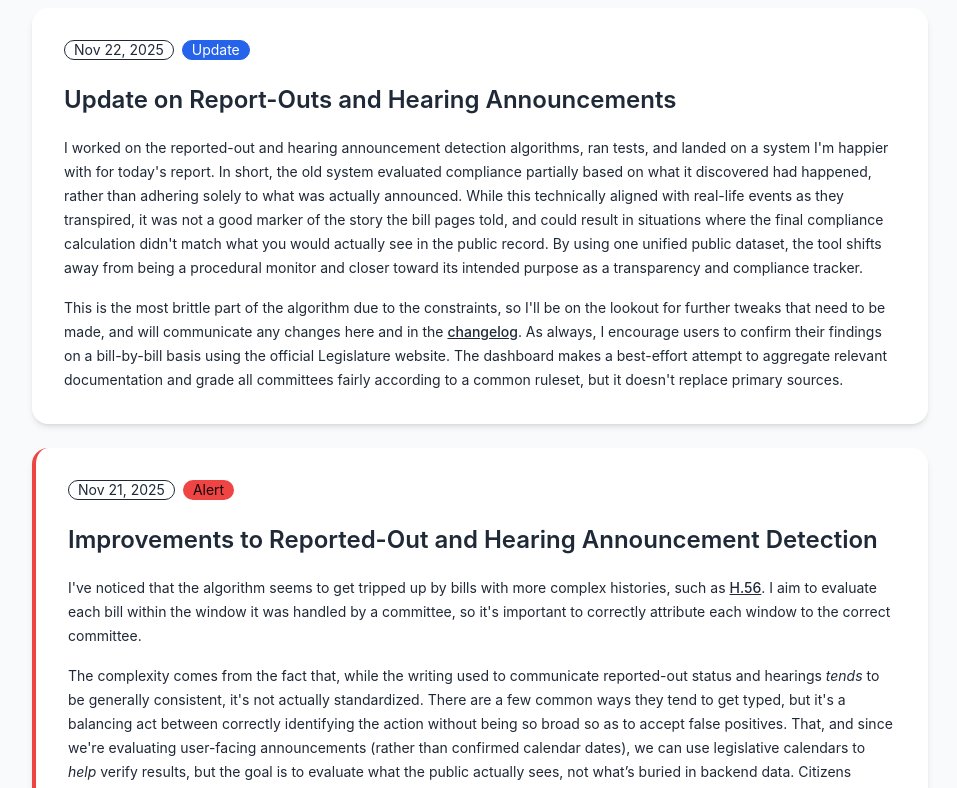
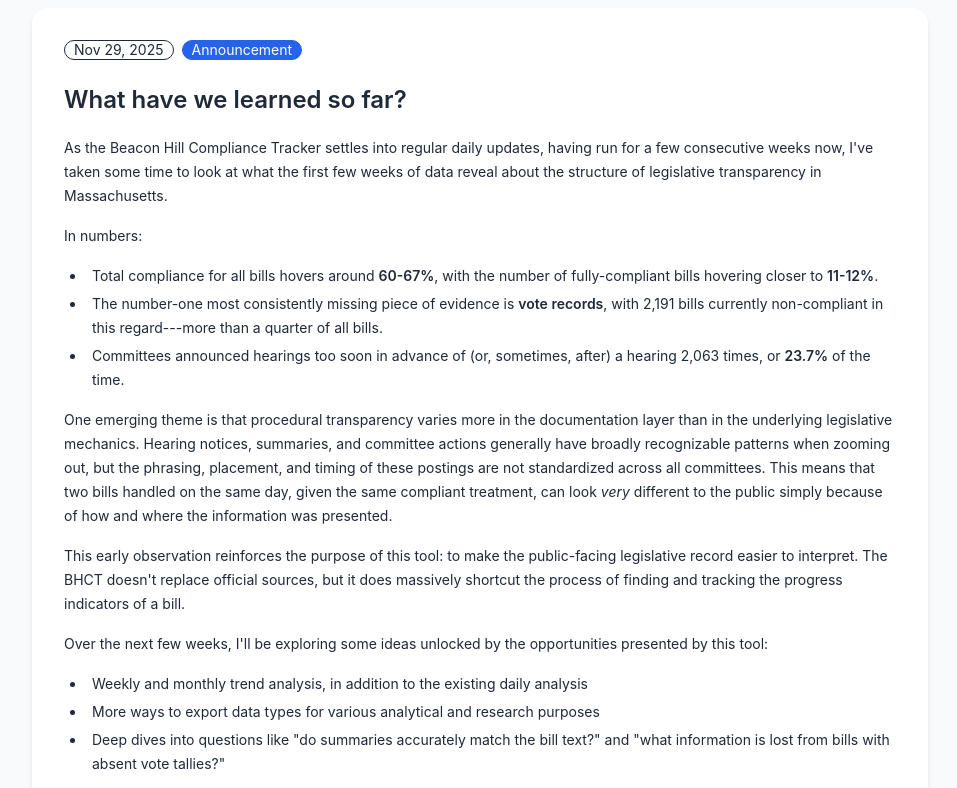
Before and after one commit to arbowl/beacon-hill-tracker, a React (Vite) app in the folder frontend/: page /updates in a window 1280 px wide. Shown: the part 200-988 px from the top of the page, without its empty margins (160-1117 px from the left). Built offline with nearby package versions, Linux system fonts and the light colour scheme.

Commit message:
Refactor Update interface and data structure

```diff
--- a/frontend/src/data/updates.ts
+++ b/frontend/src/data/updates.ts
@@ -48,4 +48,27 @@ I am pursuing these improvements out of a commitment to transparency and accurac
 This is the most brittle part of the algorithm due to the constraints, so I'll be on the lookout for further tweaks that need to be made, and will communicate any changes here and in the [changelog](https://beaconhilltracker.org/about). As always, I encourage users to confirm their findings on a bill-by-bill basis using the official Legislature website. The dashboard makes a best-effort attempt to aggregate relevant documentation and grade all committees fairly according to a common ruleset, but it doesn't replace primary sources.`,
   type: 'update',
   },
+  {
+    id: 4,
+    date: '2025-11-29',
+    title: 'What have we learned so far?',
+    content: `As the Beacon Hill Compliance Tracker settles into regular daily updates, having run for a few consecutive weeks now, I've taken some time to look at what the first few weeks of data reveal about the structure of legislative transparency in Massachusetts.
+
+In numbers:
+- Total compliance for all bills hovers around **60-67%**, with the number of fully-compliant bills hovering closer to **11-12%**.
+- The number-one most consistently missing piece of evidence is **vote records**, with 2,191 bills currently non-compliant in this regard---more than a quarter of all bills.
+- Committees announced hearings too soon in advance of (or, sometimes, after) a hearing 2,063 times, or **23.7%** of the time.
+
+One emerging theme is that procedural transparency varies more in the documentation layer than in the underlying legislative mechanics. Hearing notices, summaries, and committee actions generally have broadly recognizable patterns when zooming out, but the phrasing, placement, and timing of these postings are not standardized across all committees. This means that two bills handled on the same day, given the same compliant treatment, can look _very_ different to the public simply because of how and where the information was presented.
+
+This early observation reinforces the purpose of this tool: to make the public-facing legislative record easier to interpret. The BHCT doesn't replace official sources, but it does massively shortcut the process of finding and tracking the progress indicators of a bill.
+
+Over the next few weeks, I'll be exploring some ideas unlocked by the opportunities presented by this tool:
+- Weekly and monthly trend analysis, in addition to the existing daily analysis
+- More ways to export data types for various analytical and research purposes
+- Deep dives into questions like "do summaries accurately match the bill text?" and "what information is lost from bills with absent vote tallies?"
+
+As always, anyone with insight into legislative record-keeping or experience with government datasets is welcome to reach out with questions, concerns, or collaborations. Transparency is a collective effort!`,
+  type: 'announcement',
+  },
 ]
```
